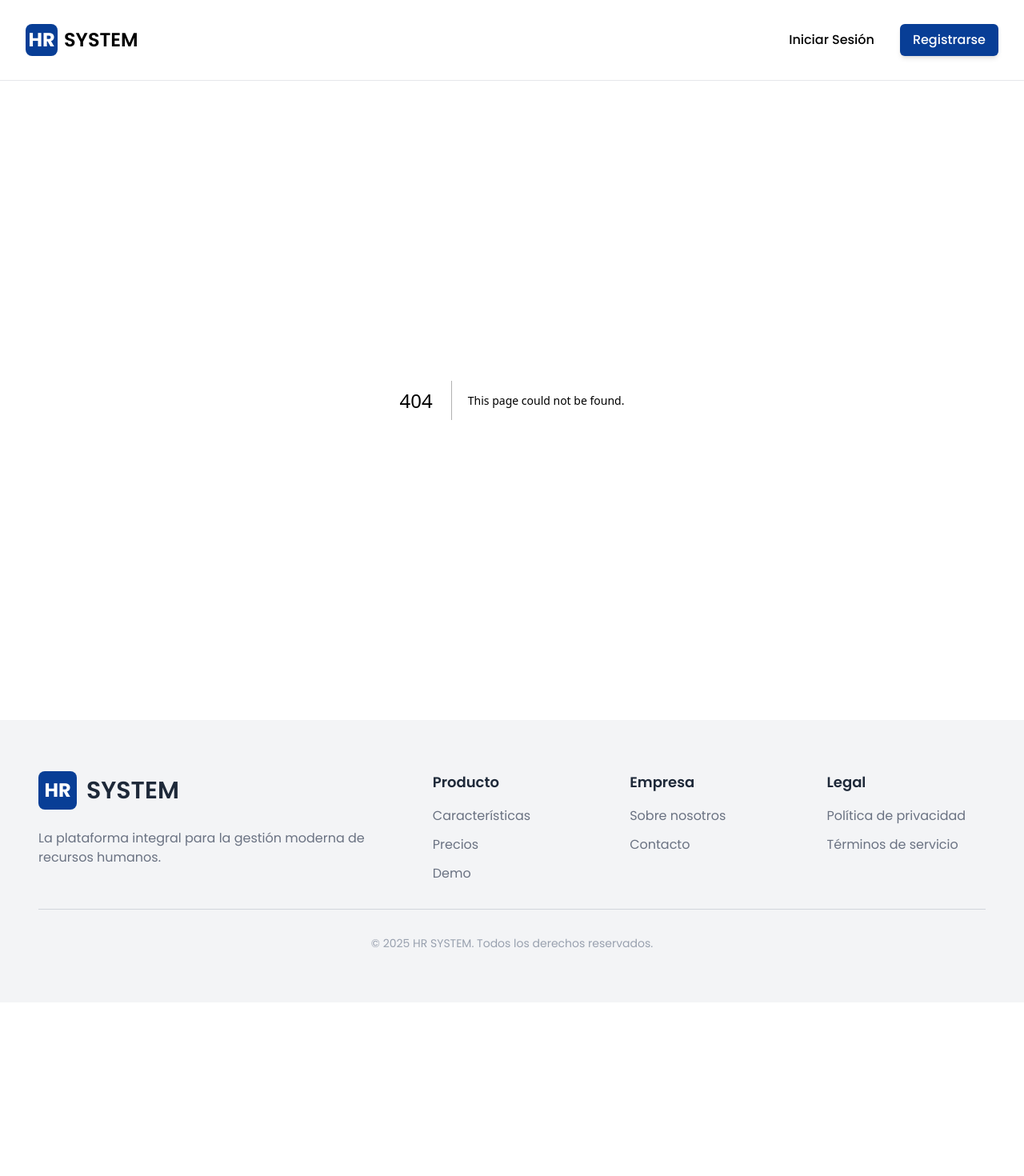
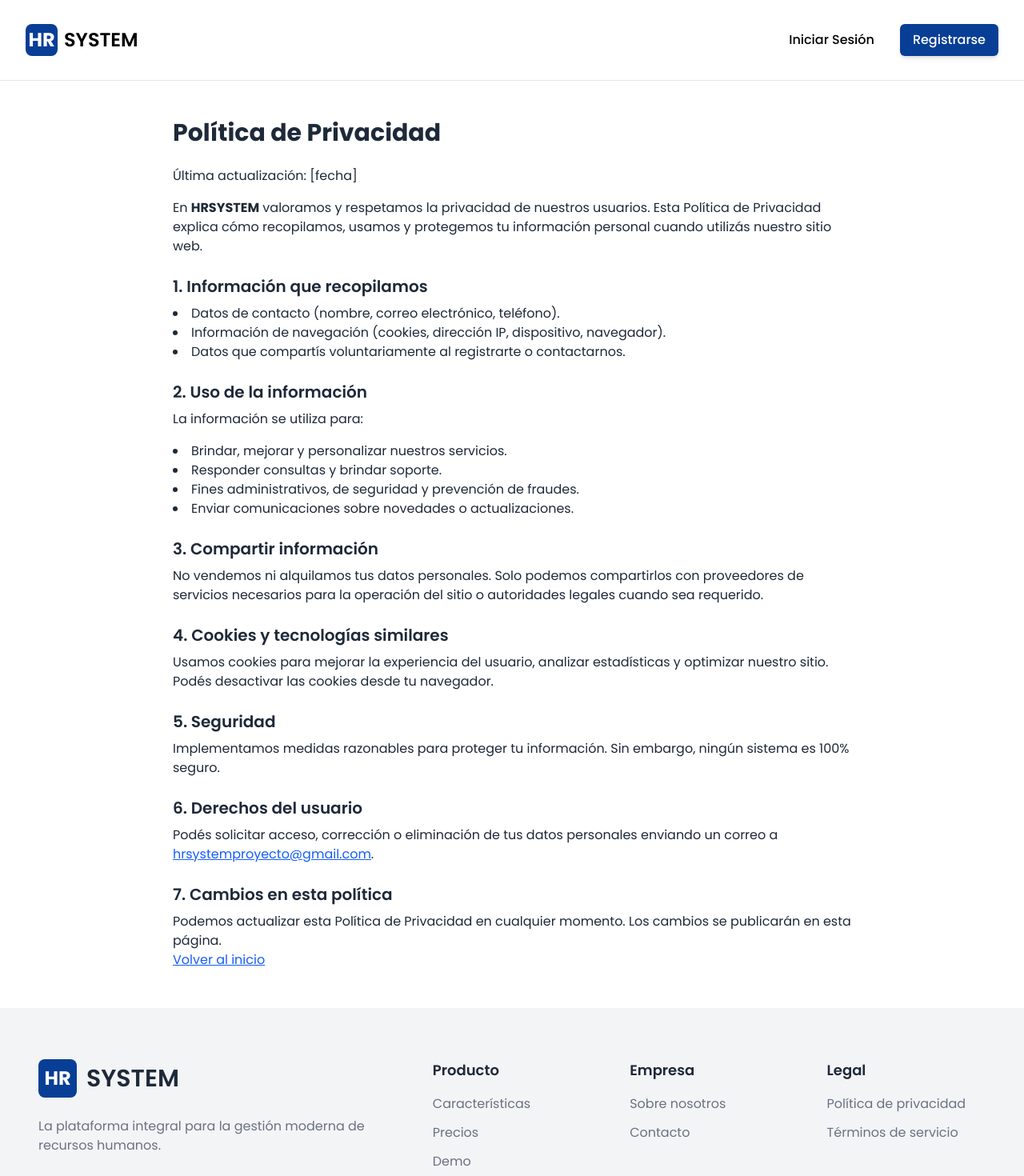
Before and after one commit to HRSYSTEM-PROJECT/front, a Next.js app: page /privacidad in a window 1280 px wide. Before the commit this address had no page. Shown: the top 1470 px of the page at 80% size. Before the commit the page ends 1253 px from the top, so only its background shows below. Built offline with nearby package versions, Linux system fonts and the light colour scheme.

Commit message:
feat: cambios en el footer, agregué pages de privacidad, nosotros y terminos

```diff
--- /dev/null
+++ b/src/app/nosotros/page.tsx
@@ -0,0 +1,12 @@
+export default function NosotrosPage() {
+  return (
+    <section className="container mx-auto px-4 py-8">
+      <h1 className="text-3xl font-bold mb-4">Sobre Nosotros</h1>
+      <p className="mb-4">
+        Lorem ipsum dolor sit amet, consectetur adipisicing elit. Alias quam,
+        dolorum delectus a inventore illo, porro quos aut quod eius quisquam
+        impedit, ipsum odit sequi at dicta repellat. Provident, esse?
+      </p>
+    </section>
+  );
+}
--- /dev/null
+++ b/src/app/privacidad/page.tsx
@@ -0,0 +1,93 @@
+import Link from "next/link";
+
+export default function PrivacidadPage() {
+  return (
+    <section className="max-w-4xl mx-auto px-6 py-12 text-gray-800">
+      <h1 className="text-3xl font-bold mb-6">Política de Privacidad</h1>
+      <p className="mb-4">Última actualización: [fecha]</p>
+
+      <p className="mb-4">
+        En <strong>HRSYSTEM</strong> valoramos y respetamos la privacidad de
+        nuestros usuarios. Esta Política de Privacidad explica cómo recopilamos,
+        usamos y protegemos tu información personal cuando utilizás nuestro
+        sitio web.
+      </p>
+
+      <h2 className="text-xl font-semibold mt-6 mb-2">
+        1. Información que recopilamos
+      </h2>
+      <ul className="list-disc list-inside mb-4">
+        <li>Datos de contacto (nombre, correo electrónico, teléfono).</li>
+        <li>
+          Información de navegación (cookies, dirección IP, dispositivo,
+          navegador).
+        </li>
+        <li>
+          Datos que compartís voluntariamente al registrarte o contactarnos.
+        </li>
+      </ul>
+
+      <h2 className="text-xl font-semibold mt-6 mb-2">
+        2. Uso de la información
+      </h2>
+      <p className="mb-4">La información se utiliza para:</p>
+      <ul className="list-disc list-inside mb-4">
+        <li>Brindar, mejorar y personalizar nuestros servicios.</li>
+        <li>Responder consultas y brindar soporte.</li>
+        <li>Fines administrativos, de seguridad y prevención de fraudes.</li>
+        <li>Enviar comunicaciones sobre novedades o actualizaciones.</li>
+      </ul>
+
+      <h2 className="text-xl font-semibold mt-6 mb-2">
+        3. Compartir información
+      </h2>
+      <p className="mb-4">
+        No vendemos ni alquilamos tus datos personales. Solo podemos
+        compartirlos con proveedores de servicios necesarios para la operación
+        del sitio o autoridades legales cuando sea requerido.
+      </p>
+
+      <h2 className="text-xl font-semibold mt-6 mb-2">
+        4. Cookies y tecnologías similares
+      </h2>
+      <p className="mb-4">
+        Usamos cookies para mejorar la experiencia del usuario, analizar
+        estadísticas y optimizar nuestro sitio. Podés desactivar las cookies
+        desde tu navegador.
+      </p>
+
+      <h2 className="text-xl font-semibold mt-6 mb-2">5. Seguridad</h2>
+      <p className="mb-4">
+        Implementamos medidas razonables para proteger tu información. Sin
+        embargo, ningún sistema es 100% seguro.
+      </p>
+
+      <h2 className="text-xl font-semibold mt-6 mb-2">
+        6. Derechos del usuario
+      </h2>
+      <p className="mb-4">
+        Podés solicitar acceso, corrección o eliminación de tus datos personales
+        enviando un correo a{" "}
+        <a
+          href="mailto:hrsystemproyecto@gmail.com"
+          className="text-blue-600 underline"
+        >
+          hrsystemproyecto@gmail.com
+        </a>
+        .
+      </p>
+
+      <h2 className="text-xl font-semibold mt-6 mb-2">
+        7. Cambios en esta política
+      </h2>
+      <p>
+        Podemos actualizar esta Política de Privacidad en cualquier momento. Los
+        cambios se publicarán en esta página.
+      </p>
+
+       <Link href="/" className="text-blue-600 underline">
+        Volver al inicio
+      </Link>
+    </section>
+  );
+}
--- /dev/null
+++ b/src/app/terminos/page.tsx
@@ -0,0 +1,69 @@
+import Link from "next/link";
+
+export default function TerminosPage() {
+  return (
+    <section className="max-w-4xl mx-auto px-6 py-12 text-gray-800">
+      <h1 className="text-3xl font-bold mb-6">Términos y Condiciones de Uso</h1>
+      <p className="mb-4">Última actualización: [fecha]</p>
+
+      <p className="mb-4">
+        Al acceder y utilizar el sitio web de <strong>HRSYSTEM</strong>, aceptás
+        cumplir con los siguientes términos y condiciones. Si no estás de
+        acuerdo, por favor no utilices este sitio.
+      </p>
+
+      <h2 className="text-xl font-semibold mt-6 mb-2">1. Uso permitido</h2>
+      <p className="mb-4">
+        El sitio podrá ser utilizado únicamente con fines legales y personales.
+        Está prohibido:
+      </p>
+      <ul className="list-disc list-inside mb-4">
+        <li>Usar el sitio para actividades ilícitas o fraudulentas.</li>
+        <li>
+          Intentar dañar, interrumpir o acceder sin autorización al sistema.
+        </li>
+      </ul>
+
+      <h2 className="text-xl font-semibold mt-6 mb-2">
+        2. Propiedad intelectual
+      </h2>
+      <p className="mb-4">
+        Todos los contenidos del sitio (textos, imágenes, logotipos, diseños,
+        software) son propiedad de HYSTSTEM o de sus licenciantes, y no podrán
+        ser utilizados sin autorización expresa.
+      </p>
+
+      <h2 className="text-xl font-semibold mt-6 mb-2">3. Registro y cuentas</h2>
+      <p className="mb-4">
+        Algunas secciones pueden requerir la creación de una cuenta. El usuario
+        es responsable de la veracidad de la información proporcionada y de
+        mantener la confidencialidad de sus credenciales.
+      </p>
+
+      <h2 className="text-xl font-semibold mt-6 mb-2">
+        4. Limitación de responsabilidad
+      </h2>
+      <p className="mb-4">
+        HYSTSTEM no garantiza que el sitio esté libre de errores, virus o
+        interrupciones. El uso del sitio es bajo tu propio riesgo.
+      </p>
+
+      <h2 className="text-xl font-semibold mt-6 mb-2">5. Enlaces externos</h2>
+      <p className="mb-4">
+        Nuestro sitio puede incluir enlaces a sitios de terceros. No somos
+        responsables de su contenido ni de sus políticas.
+      </p>
+
+      <h2 className="text-xl font-semibold mt-6 mb-2">6. Modificaciones</h2>
+      <p className="mb-4">
+        Nos reservamos el derecho de modificar estos términos en cualquier
+        momento. Los cambios entrarán en vigor a partir de su publicación en
+        este sitio web.
+      </p>
+
+      <Link href="/" className="text-blue-600 underline">
+        Volver al inicio
+      </Link>
+    </section>
+  );
+}
--- a/src/components/layout/footer/Footer.tsx
+++ b/src/components/layout/footer/Footer.tsx
@@ -32,10 +32,10 @@ const Footer: React.FC = () => {
 
           <div className="md:col-span-1">
             <h3 className="font-semibold mb-4 text-lg">Empresa</h3>
-            <ul className="space-y-3 text-gray-500 text-base">
-              <li className="hover:text-gray-900 cursor-pointer">
+            <ul className="space-y-3 text-gray-500 text-base flex flex-col">
+              <Link href="/nosotros" className="hover:text-gray-900 cursor-pointer">
                 Sobre nosotros
-              </li>
+              </Link>
               <Link
                 href="/contacto"
                 className="hover:text-gray-900 cursor-pointer"
@@ -47,13 +47,13 @@ const Footer: React.FC = () => {
 
           <div className="md:col-span-1">
             <h3 className="font-semibold mb-4 text-lg">Legal</h3>
-            <ul className="space-y-3 text-gray-500 text-base">
-              <li className="hover:text-gray-900 cursor-pointer">
+            <ul className="space-y-3 text-gray-500 text-base flex flex-col">
+              <Link href="/privacidad" className="hover:text-gray-900 cursor-pointer">
                 Política de privacidad
-              </li>
-              <li className="hover:text-gray-900 cursor-pointer">
+              </Link>
+              <Link href="/terminos" className="hover:text-gray-900 cursor-pointer">
                 Términos de servicio
-              </li>
+              </Link>
             </ul>
           </div>
         </div>
```
